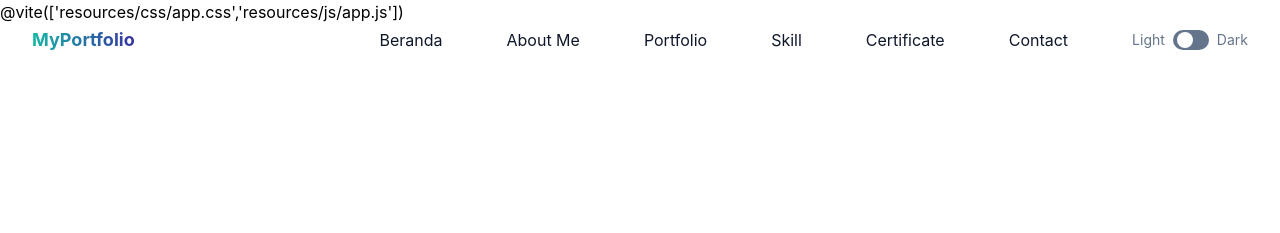
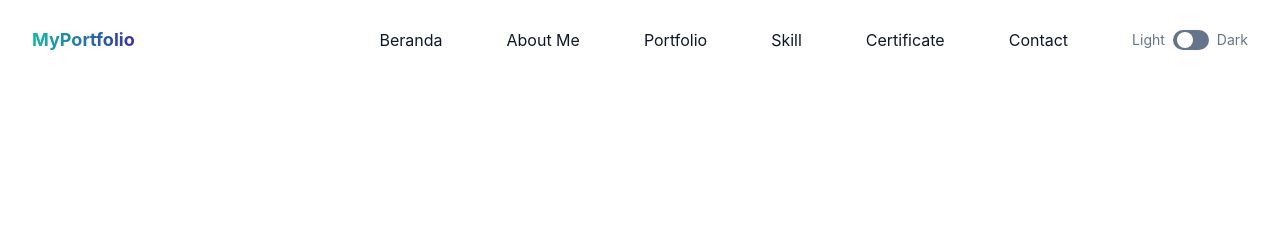
Before and after one commit to fallennsyahid/portfolio-umaru-syahid, a website: page index.html in a window 1280 px wide. Shown: the top 233 px of the page. Drawn offline with nearby package versions, Linux system fonts and the light colour scheme.

Commit message:
Update index.html

```diff
--- a/index.html
+++ b/index.html
@@ -5,7 +5,6 @@
     <meta name="viewport" content="width=device-width, initial-scale=1.0">
     <title>Portofolio - Umaru Syahid M</title>
     <link rel="stylesheet" href="css/styles.css">
-    @vite(['resources/css/app.css','resources/js/app.js'])
     <!-- Flowbite -->
     <script src="../path/to/flowbite/dist/flowbite.min.js"></script>
     <!-- Localstorage Dark Mode -->
```
